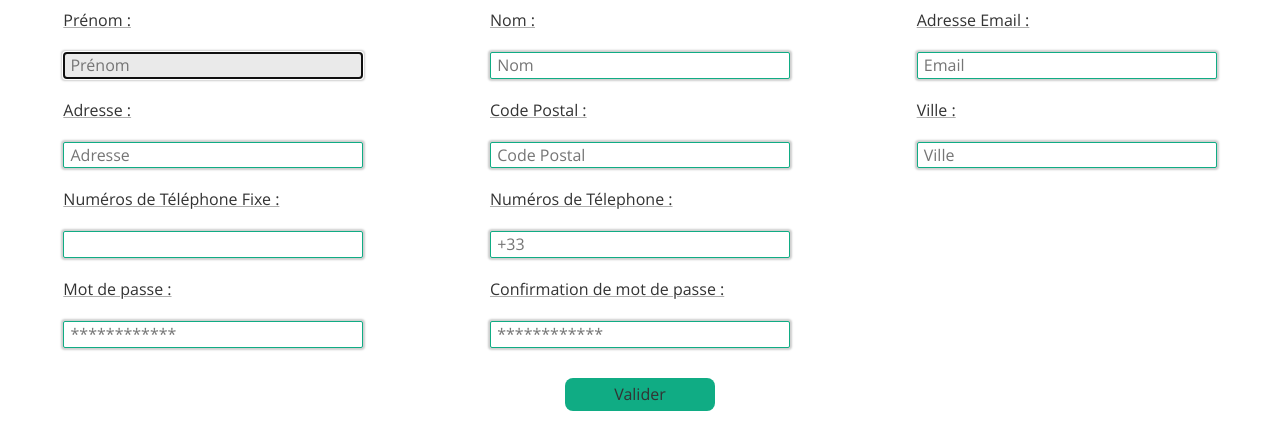
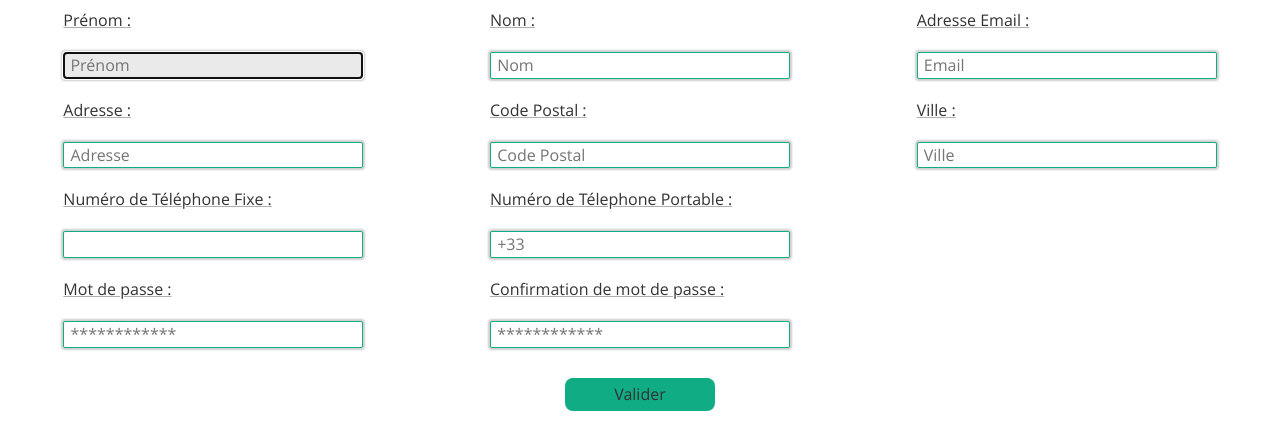
Before and after one commit to MeillatTristan/projetMarchand, a PHP site: page /projetMarchand/inscription.php in a window 1280 px wide. Shown: the part 219-649 px from the top of the page. Run offline with PHP 8.4, Linux system fonts and the light colour scheme.

Commit message:
changement mineur

```diff
--- a/authUser.php
+++ b/authUser.php
@@ -8,7 +8,6 @@
   $req = $bdd->prepare('SELECT id, password_1 FROM users WHERE email = :email');
   $req->execute(['email' => $email]);
   $resultat = $req->fetch(); //on recupère l'id et le mdp lier au mail (peut être vide si mail faux)
-  echo "yo";
 
   $isPasswordCorrect = password_verify($password_1, $resultat['password_1']); //on vérifie si le mdp rentrer est en accord avec celui en bdd
 
--- a/css/style.css
+++ b/css/style.css
@@ -1193,8 +1193,6 @@ table th {
 table{
 	width: 100%;
 	text-align: left;
-	margin-left: 10px;
-
 }
 
 table td img {
--- a/inscription.php
+++ b/inscription.php
@@ -75,7 +75,7 @@
         <input type="text" name='firstname' id='firstname' required placeholder=' Prénom' autofocus=""> </input>
         <span>Adresse :</span>
         <input class="" type="text" name='adresse' id='adresse' required placeholder=' Adresse'> </input>
-        <span>Numéros de Téléphone Fixe :</span>
+        <span>Numéro de Téléphone Fixe :</span>
         <input class="" type="text" name='telephone' id='telephone_f' placeholder=''> </input>
         <span>Mot de passe :</span>
         <input class="" type="password" name='valid_mdp1' id='password_1' required placeholder=' ************'> </input>
@@ -85,7 +85,7 @@
         <input type="text" name='lastname' id='lastname' required placeholder=' Nom'> </input>
         <span>Code Postal :</span>
         <input class="" type="text" name='code_postal' id='code_postal' required placeholder=' Code Postal'> </input>
-        <span>Numéros de Télephone :</span>
+        <span>Numéro de Télephone Portable :</span>
         <input class="" type="text" name='telephone' id='telephone_p' required placeholder=' +33'> </input>
         <span>Confirmation de mot de passe :</span>
         <input class="" type="password" name='valid_mdp2' id='password_2' required placeholder=' ************'> </input>
```
